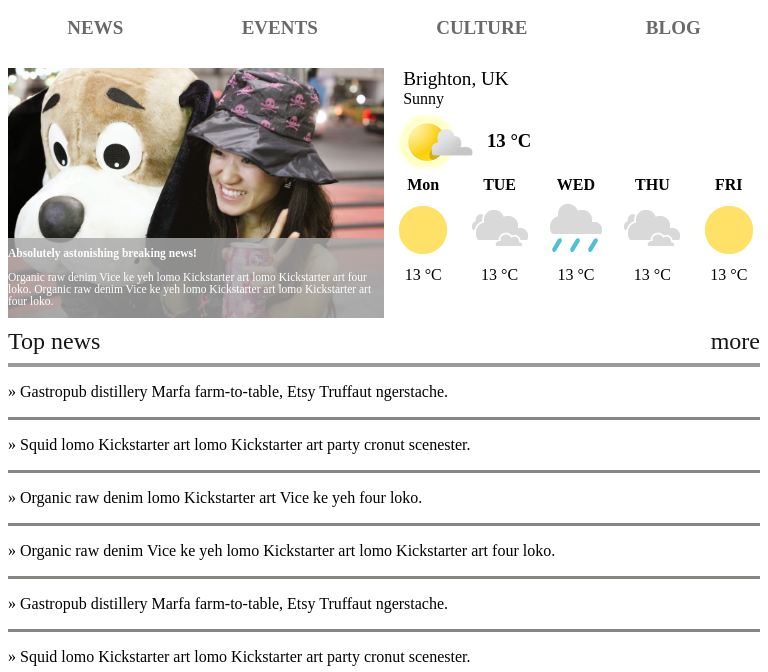
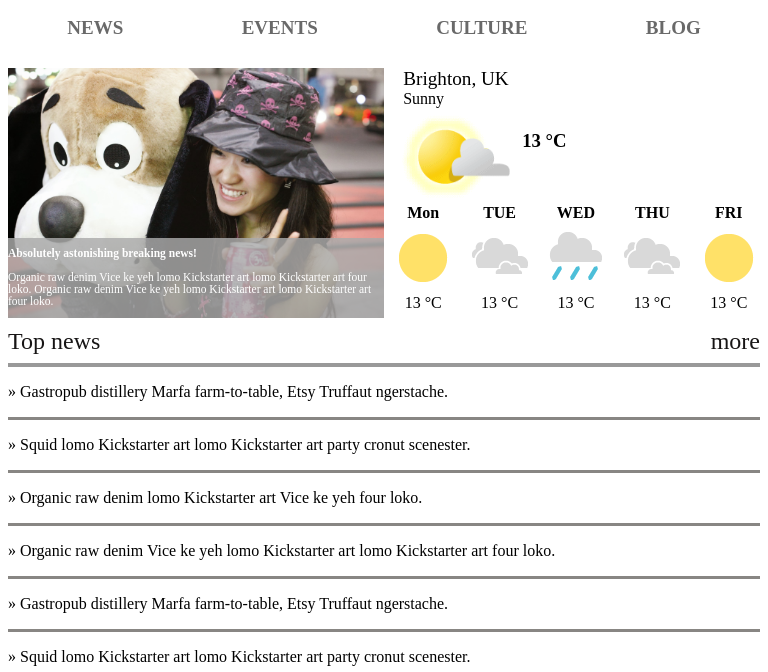
Before and after one commit to dk2547/news-responsive, a plain HTML site: page index.html in a window 768 px wide. Shown: the part 128-800 px from the top of the page. Drawn offline with Linux system fonts and the light colour scheme.

Commit message:
fixed 13 degree

```diff
--- a/style.css
+++ b/style.css
@@ -130,8 +130,8 @@ td {
 
 .text {
     margin-top: 2%;
-    position: absolute;
-    left: 167px;
+    /* position: absolute; */
+    /* left: 167px; */
 }
 
 .latest-news-n-more {
@@ -156,8 +156,6 @@ td {
 span {
     color: black;
 }
-
-
 
 footer {
 
@@ -210,7 +208,7 @@ table>tr>td img {
 @media screen and (min-width:640px) and (max-width:960px) {
     .text {
         margin-top: 1%;
-        position: absolute;
+        /* position: absolute; */
         left: 103px;
     }
     .heading h1 {
@@ -235,7 +233,10 @@ table>tr>td img {
         border: solid black;
     }
     .img img {
-        width: 60%;
+        width: 100%;
+    }
+    .img{
+        width:36%;
     }
     .banner-section {
         order: 0;
```
